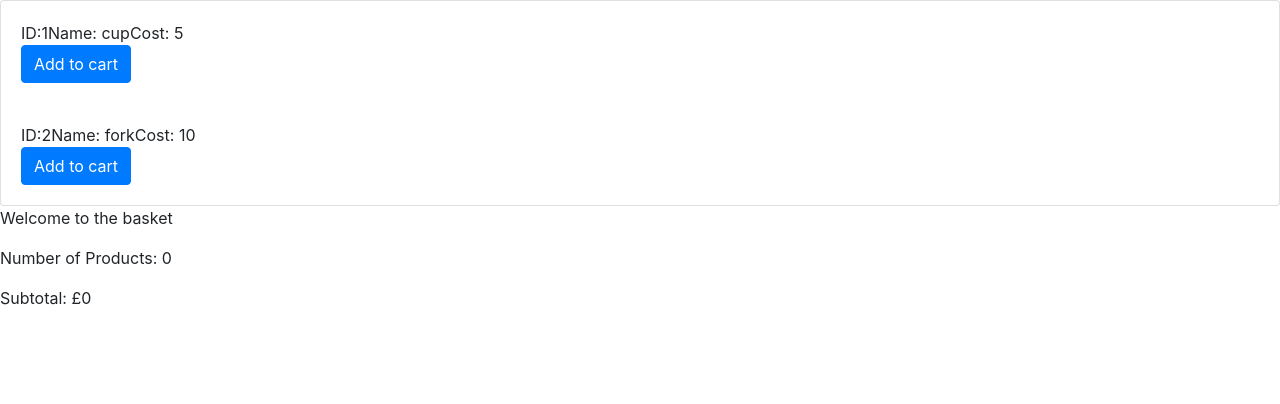
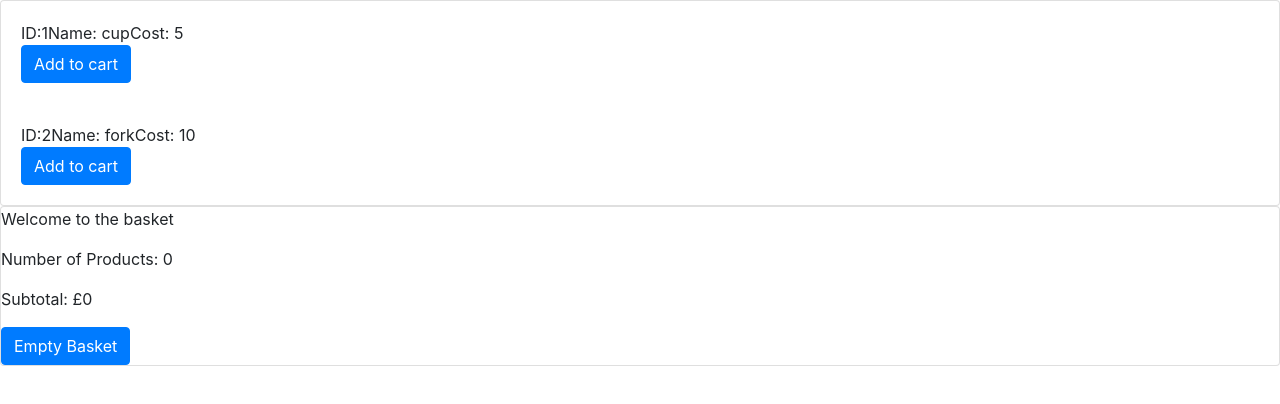
Before and after one commit to HazDuck/cart, a React (Create React App) app: page / in a window 1280 px wide. Shown: the top 404 px of the page. Built offline with nearby package versions, Linux system fonts and the light colour scheme.

Commit message:
addy the prods

```diff
--- a/src/App.js
+++ b/src/App.js
@@ -3,7 +3,7 @@ import './App.css'
 import { AppContext } from './AppContext'
 import { Products } from './Products';
 import 'bootstrap/dist/css/bootstrap.min.css';
-import Basket from './Basket';
+import { Basket } from './Basket';
 
 function App(props) {
 
--- a/src/AppContext.js
+++ b/src/AppContext.js
@@ -12,10 +12,14 @@ const MyContext = createContext(
       value: 99,
       color: 'red',
       cart: {
+        //swap out to use a line items with {quantity: x and products {}}
         numberOfProducts: 0,
         products: [],
         subtotal: 0.00,
+        numberOfEachProduct: {}
+        //swao
       },
+      //swap this out to an array of objects
       products: {
         1: {
           id: 1,
@@ -36,17 +40,17 @@ const MyContext = createContext(
           case 'addProductToCart':
             return {...state, cart: {
               numberOfProducts: state.cart.numberOfProducts + 1,
+              products: [...state.cart.products, state.products[parseInt(action.payload.id)]],
               subtotal: state.cart.subtotal + state.products[parseInt(action.payload.id)].price,
-              // products: state.cart.products.push(parseInt(action.payload.id)),
-              products: state.cart.products.push('cat'),
+              numberOfEachProduct: action.payload.numberOfEachProduct
             }}
-            case 'inc':
+          case 'inc':
             return { ...state,  value: state.value +1 }
-            case 'dec':
+          case 'dec':
             return { ...state,  value: state.value -1 }
-            case 'resetCount':
+          case 'resetCount':
             return { ...state,  value: 0 }
-            default:
+          default:
             return console.log("error mofo")
           }
       }, peteState)
--- a/src/Basket.js
+++ b/src/Basket.js
@@ -1,25 +1,72 @@
 import React, { useContext } from 'react'
 import {Button, Card } from 'react-bootstrap'
 import { MyContext } from './AppContext'
+import { array } from 'prop-types';
+
+const onlyUnique = (value, index, self) => {
+  return self.indexOf(value) === index;
+}
+
+const makeArrayOfProducts = (products) => {
+  let arrayOfIds = []
+  products.forEach(product => {
+    arrayOfIds.push(product.id)
+    })
+    return arrayOfIds
+}
+
+const makeUniqueIDArray = array => array.filter(onlyUnique)
+
+const countTypeOfProduct = (products) => {
+  const arrayOfIds = makeArrayOfProducts(products)
+  const uniqueVals = makeUniqueIDArray(arrayOfIds)
+  const countOfProducts = countNumberOfEachProduct(arrayOfIds, uniqueVals)
+  return countOfProducts
+}
+
+const countNumberOfEachProduct = (arrayOfIds, uniqueVals) => {
+  const productCount = {}
+  uniqueVals.forEach((index)=>{
+    productCount[index] = 0
+  })
+  arrayOfIds.forEach(id => {
+    uniqueVals.forEach(value => {
+      if (id === value) {
+        productCount[value]++
+      }
+    })
+  })
+  return productCount
+}
 
 const Basket = (props) => {
   const [dispatch, statey, peteState, setPeteState] = useContext(MyContext)
   return (
-    <>
-      <p>Welcome to the basket</p>
-      <p>Number of Products: {statey.cart.numberOfProducts}</p>
-      <p>Subtotal: £{statey.cart.subtotal}</p>
-      {/* <p>{statey.cart.products.map((product)=>{
-        return (
-            <Card.Body>
-              ID:{product[1].id}
-              Name: {product[1].productName}
-              Cost: {product[1].price}<br/>
+    <Card>
+      <div>
+        <p>Welcome to the basket</p>
+        <p>{statey.cart.products.map((product)=>{
+
+            return (
+              <Card.Body>
+              ID:{product.id}
+              Name:{product.productName}
+              Cost:{product.price}
+              Count: { statey.cart.numberOfEachProduct[product.id]
+                ? statey.cart.numberOfEachProduct[product.id] : 1 }
+              <Button
+                onClick={()=>console.log('remove!')}
+                >Remove from basket</Button>
             </Card.Body>
-        )
-      })}</p> */}
-    </>
+          )
+        })}</p>
+        <p>Number of Products: {statey.cart.numberOfProducts}</p>
+        <p>Subtotal: £{statey.cart.subtotal}</p>
+        <Button>Empty Basket</Button>
+      </div>
+    </Card>
   )
 }
+// makeUniqueIDArray(makeArrayOfProducts(statey.cart.products))
 
-export default Basket
+export { Basket, countTypeOfProduct }
--- a/src/Products.js
+++ b/src/Products.js
@@ -1,15 +1,18 @@
 import React, { useContext } from 'react'
 import {Button, Card } from 'react-bootstrap';
 import { MyContext } from './AppContext';
+import { countTypeOfProduct } from './Basket'
 
 const selectedProduct = (e, state) => {
   const target = e.target
   const parent = target.parentElement
+  const numberOfEachProduct = countTypeOfProduct(state.cart.products)
   const update = {
     type: 'addProductToCart',
     payload: {
       id: parent.getAttribute('idnumber'),
-      products: state.cart.products
+      products: state.cart.products,
+      numberOfEachProduct: numberOfEachProduct
     }
   }
   return update
@@ -18,27 +21,25 @@ const selectedProduct = (e, state) => {
 const Products = (props) => {
 
   const [dispatch, statey, peteState, setPeteState] = useContext(MyContext)
-  const showProducts = Object.entries(statey.products)
-
+  const showProducts = Object.values(statey.products)
   return (
     <Card>
       {showProducts.map((product) => {
         return (
-          <React.Fragment>
+          <div>
             <Card.Body
-            idnumber={product[1].id}>
-                ID:{product[1].id}
-                Name: {product[1].productName}
-                Cost: {product[1].price}<br/>
+            idnumber={product.id}>
+              ID:{product.id}
+              Name: {product.productName}
+              Cost: {product.price}<br/>
               <Button
               onClick={(e) => {
-                dispatch(selectedProduct(e, statey))
-                console.log(statey.cart.products)
-              }
-              }
-              variant="primary">Add to cart</Button>
+                dispatch(selectedProduct(e, statey))}}
+              variant="primary">
+                Add to cart
+              </Button>
             </Card.Body>
-          </React.Fragment>
+          </div>
         )
       })}
     </Card>
```
